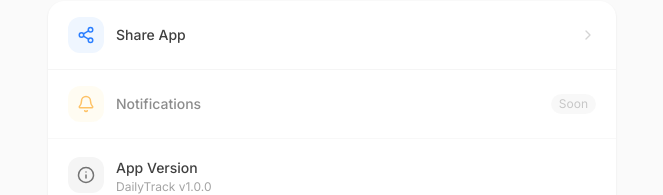
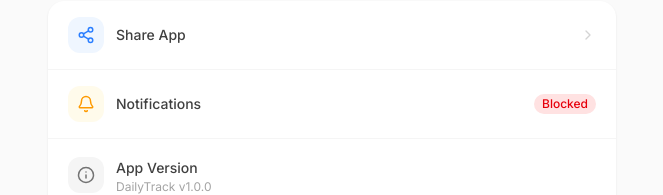
Before and after one commit to dk124421/dailytrack-app, a Next.js app: page /settings in a window 1280 px wide. Shown: the part 332-527 px from the top of the page, without its empty margins (308-971 px from the left). Built offline with nearby package versions, Linux system fonts and the light colour scheme; no server answers; the database is empty.

Commit message:
Add explicit notification permission request button in settings

```diff
--- a/src/app/settings/page.tsx
+++ b/src/app/settings/page.tsx
@@ -27,6 +27,7 @@ export default function SettingsPage() {
 
   const [isEditingName, setIsEditingName] = useState(false);
   const [editNameValue, setEditNameValue] = useState('');
+  const [notificationPermission, setNotificationPermission] = useState<NotificationPermission>('default');
 
   useEffect(() => {
     async function load() {
@@ -41,6 +42,9 @@ export default function SettingsPage() {
       setCategories(await getCategories());
     }
     load();
+    if (typeof window !== 'undefined' && 'Notification' in window) {
+      setNotificationPermission(Notification.permission);
+    }
   }, []);
 
   async function handleUpdateName() {
@@ -210,13 +214,31 @@ export default function SettingsPage() {
             <ChevronRight size={16} className="text-neutral-300" />
           </button>
 
-          <div className="w-full flex items-center gap-3 px-5 py-4 border-b border-neutral-100 opacity-60">
-            <div className="w-9 h-9 rounded-xl bg-amber-50 flex items-center justify-center">
-              <Bell size={18} className="text-amber-500" />
+          <button
+            onClick={async () => {
+              if ('Notification' in window) {
+                const permission = await Notification.requestPermission();
+                setNotificationPermission(permission);
+                if (permission === 'granted') showToast('Notifications enabled! 🎉', 'success');
+                else if (permission === 'denied') showToast('Notifications blocked in browser settings', 'error');
+              } else {
+                showToast('Notifications not supported by your browser', 'info');
+              }
+            }}
+            className={`w-full flex items-center gap-3 px-5 py-4 border-b border-neutral-100 transition-colors ${notificationPermission === 'default' ? 'hover:bg-neutral-50 cursor-pointer' : ''}`}
+          >
+            <div className={`w-9 h-9 rounded-xl flex items-center justify-center ${notificationPermission === 'granted' ? 'bg-green-50' : 'bg-amber-50'}`}>
+              <Bell size={18} className={notificationPermission === 'granted' ? 'text-green-500' : 'text-amber-500'} />
             </div>
             <span className="flex-1 text-left text-sm font-medium text-neutral-700">Notifications</span>
-            <span className="text-xs text-neutral-400 bg-neutral-100 px-2 py-0.5 rounded-full">Soon</span>
-          </div>
+            {notificationPermission === 'granted' ? (
+              <span className="text-xs font-medium text-green-600 bg-green-100 px-2 py-0.5 rounded-full">Enabled</span>
+            ) : notificationPermission === 'denied' ? (
+              <span className="text-xs font-medium text-red-600 bg-red-100 px-2 py-0.5 rounded-full">Blocked</span>
+            ) : (
+              <span className="text-xs font-medium text-amber-600 bg-amber-100 px-2 py-0.5 rounded-full">Enable</span>
+            )}
+          </button>
 
           <div className="w-full flex items-center gap-3 px-5 py-4">
             <div className="w-9 h-9 rounded-xl bg-neutral-100 flex items-center justify-center">
```
